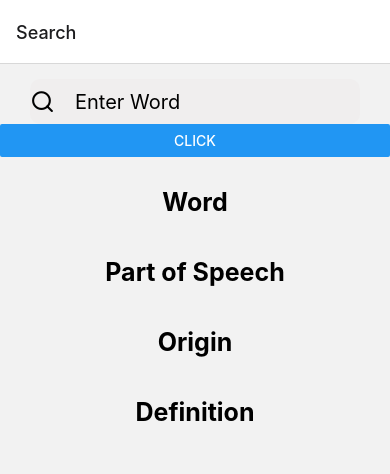
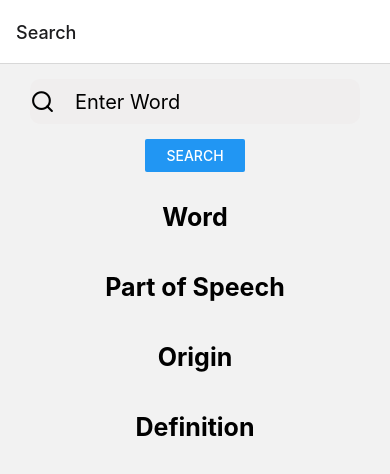
Before and after one commit to adiii013/dictionary-app, a React Native app: screen /Search in a window 390 px wide. Shown: the top 474 px of the page. Built offline with nearby package versions, Linux system fonts and the light colour scheme.

Commit message:
resut completed

```diff
--- a/src/Search_Bar.js
+++ b/src/Search_Bar.js
@@ -25,6 +25,7 @@ const styles = StyleSheet.create({
         flexDirection: "row",
         marginHorizontal: 30,
         marginTop: 15,
+        marginBottom:15,
         borderRadius: 10,
         backgroundColor: '#F0EEEE',
         height: 45,
--- a/src/Search_Result.js
+++ b/src/Search_Result.js
@@ -1,5 +1,5 @@
 import React, { useState } from "react";
-import { View, Text, Button, StyleSheet, FlatList, ScrollView } from "react-native";
+import { View, Text, Button, StyleSheet,  ScrollView } from "react-native";
 import Search_Bar from "./Search_Bar";
 function Search_Result() {
 
@@ -32,8 +32,8 @@ function Search_Result() {
                     newTermChange={newTerm => finalName(newTerm)}
                 ></Search_Bar>
 
-                <View>
-                    <Button title="Click" onPress={getData}></Button>
+                <View style={{width:100,alignSelf:'center'}}>
+                    <Button title="Search"  onPress={getData} ></Button>
                 </View>
 
                 <View style={styles.container}>
@@ -77,8 +77,8 @@ const styles = StyleSheet.create({
     },
     pairValue: {
         fontSize: 19,
+    },
 
-    }
 })
 
 export default Search_Result;
```
